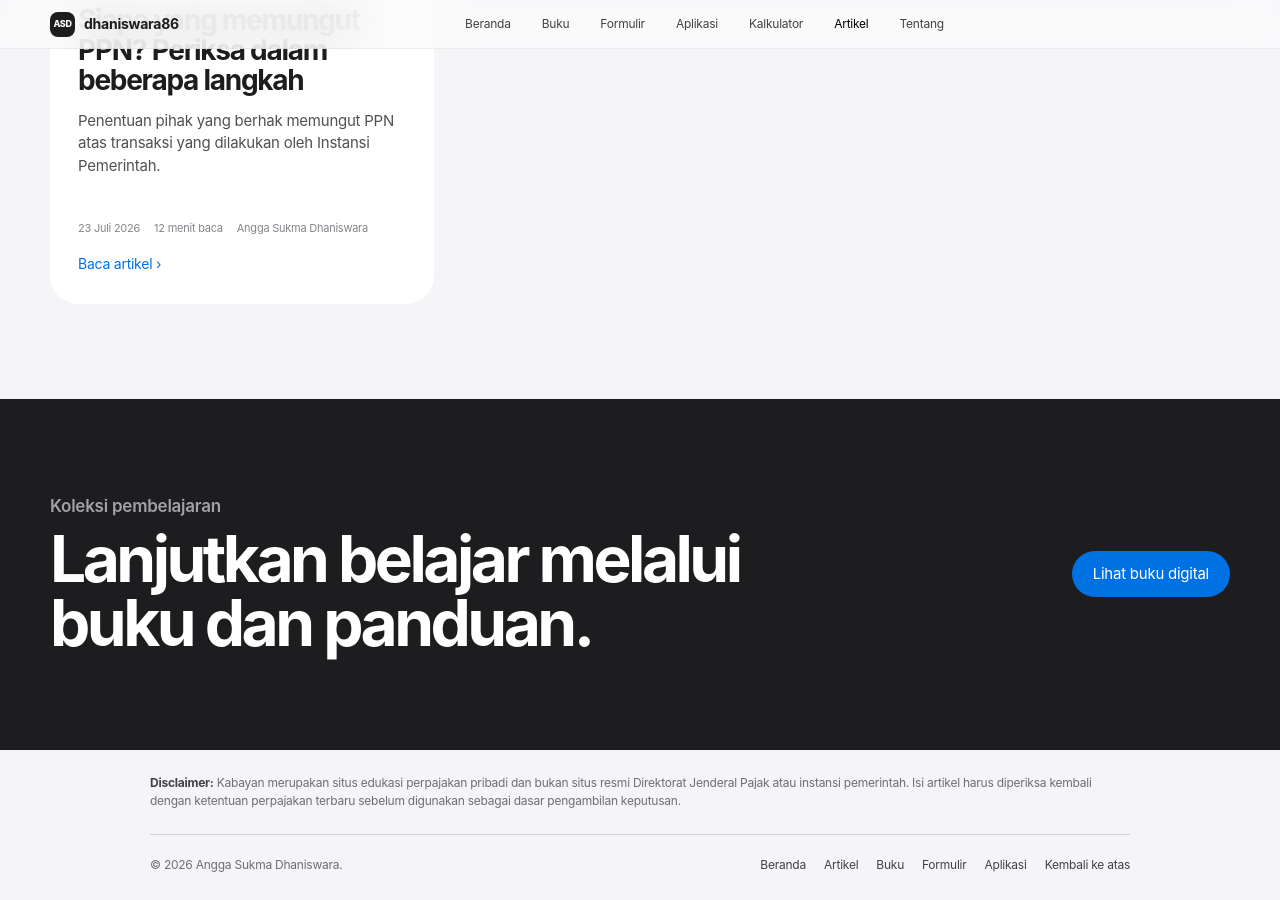
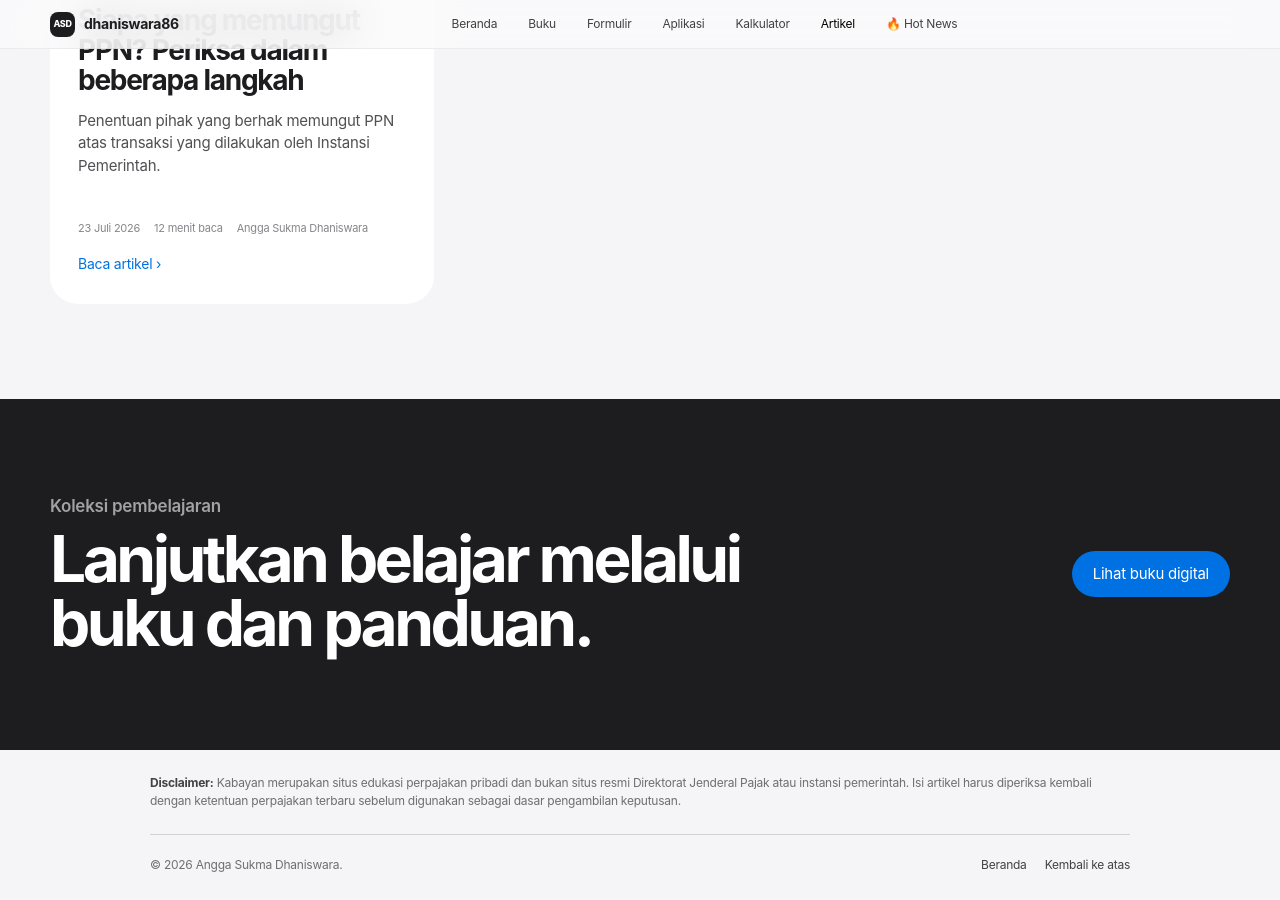
Before and after one commit to dhaniswara86/dhaniswara86.github.io, a Jekyll site: the page artikel.html, which Jekyll copies as it is, in a window 1280 px wide and 900 px high, scrolled down 2766 px. Built offline with Jekyll 4.4.1, drawn with Linux system fonts in a browser that asks for light colours.

Commit message:
Add 'Hot News' link to navigation
Added a 'Hot News' link to the navigation bar.

```diff
--- a/artikel.html
+++ b/artikel.html
@@ -979,7 +979,10 @@
 <a href="aplikasi.html">Aplikasi</a>
 <a href="kalkulator.html">Kalkulator</a>
 <a aria-current="page" href="artikel.html">Artikel</a>
-<a href="index.html#tentang">Tentang</a>
+<a class="nav-hotnews" href="hotnews.html">
+<span aria-hidden="true" class="nav-hotnews-icon">🔥</span>
+<span>Hot News</span>
+</a>
 </nav>
 <div class="nav-actions">
 <button aria-expanded="false" aria-label="Buka menu" class="menu-toggle" id="menuToggle" type="button">
@@ -995,7 +998,10 @@
 <a href="aplikasi.html">Aplikasi</a>
 <a href="kalkulator.html">Kalkulator</a>
 <a href="artikel.html">Artikel</a>
-<a href="index.html#tentang">Tentang</a>
+<a class="nav-hotnews" href="hotnews.html">
+<span aria-hidden="true" class="nav-hotnews-icon">🔥</span>
+<span>Hot News</span>
+</a>
 </nav>
 <main>
 <div class="announcement">
@@ -1123,10 +1129,6 @@
       </p>
 <div class="footer-links">
 <a href="index.html">Beranda</a>
-<a href="artikel.html">Artikel</a>
-<a href="buku.html">Buku</a>
-<a href="formulir.html">Formulir</a>
-<a href="aplikasi.html">Aplikasi</a>
 <a href="#top">Kembali ke atas</a>
 </div>
 </div>
```
